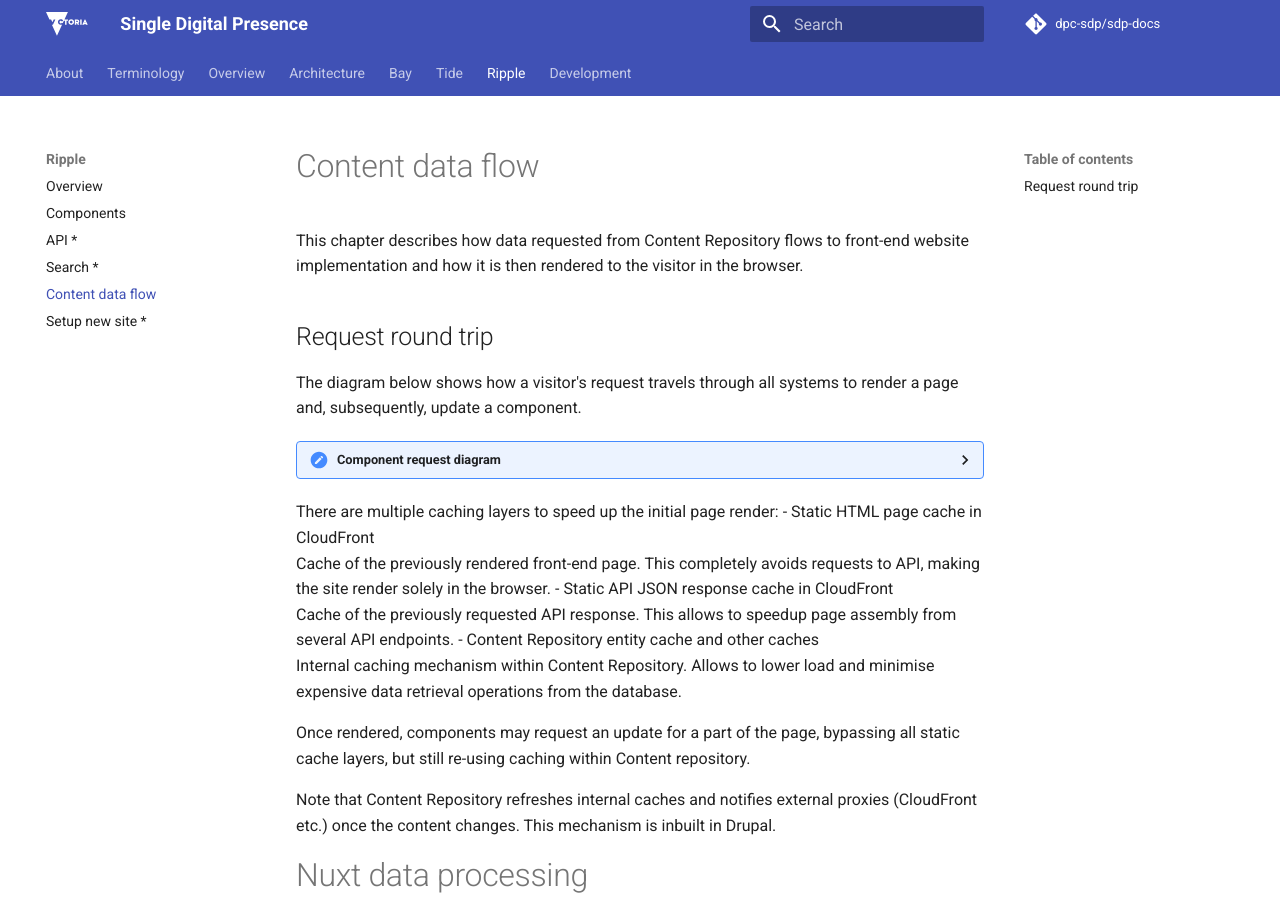
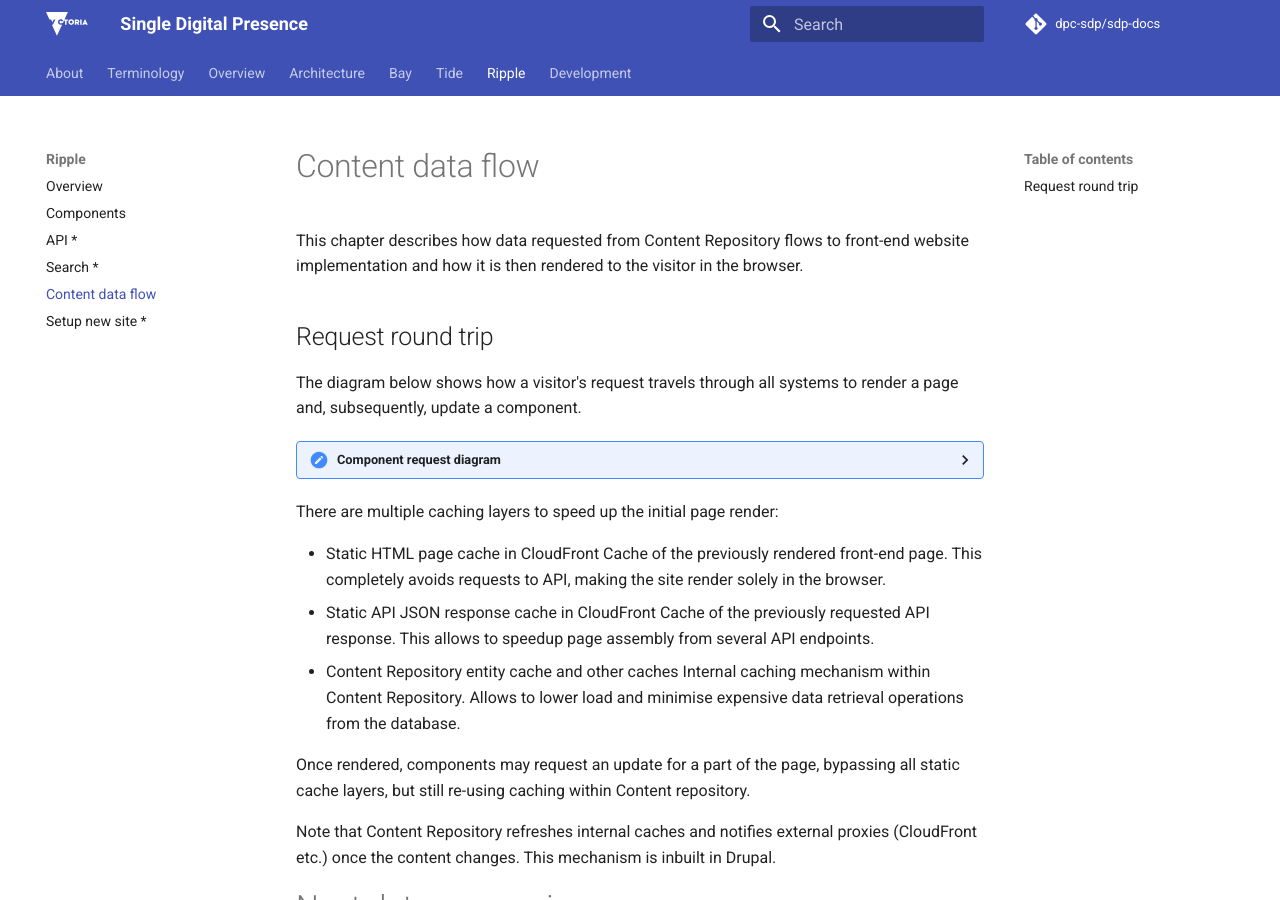
Before and after one commit to dpc-sdp/sdp-docs, an MkDocs documentation site: the page built from docs/ripple/content-data-flow.md, in a window 1280 px wide and 900 px high. Built offline with MkDocs 1.6.1 and Material for MkDocs 9.7.7, drawn with Linux system fonts in a browser that asks for light colours; comment, search, counter and statistics services are not loaded.

Commit message:
Fixed list formatting. (#13)
* Fixed list formatting.

* Fixed list formatting.

```diff
--- a/docs/ripple/content-data-flow.md
+++ b/docs/ripple/content-data-flow.md
@@ -13,13 +13,14 @@
     ![Component data flow diagram](../assets/component-data-diagram.png)
 
 There are multiple caching layers to speed up the initial page render:
-- Static HTML page cache in CloudFront<br/>
+
+- Static HTML page cache in CloudFront
   Cache of the previously rendered front-end page. This completely avoids
   requests to API, making the site render solely in the browser.
-- Static API JSON response cache in CloudFront<br/>
+- Static API JSON response cache in CloudFront
   Cache of the previously requested API response. This allows to speedup page
   assembly from several API endpoints.
-- Content Repository entity cache and other caches<br/>
+- Content Repository entity cache and other caches
   Internal caching mechanism within Content Repository. Allows to lower load
   and minimise expensive data retrieval operations from the database.
 
```
Also changed, not shown: docs/tide/index.md (+1 -0 lines).
